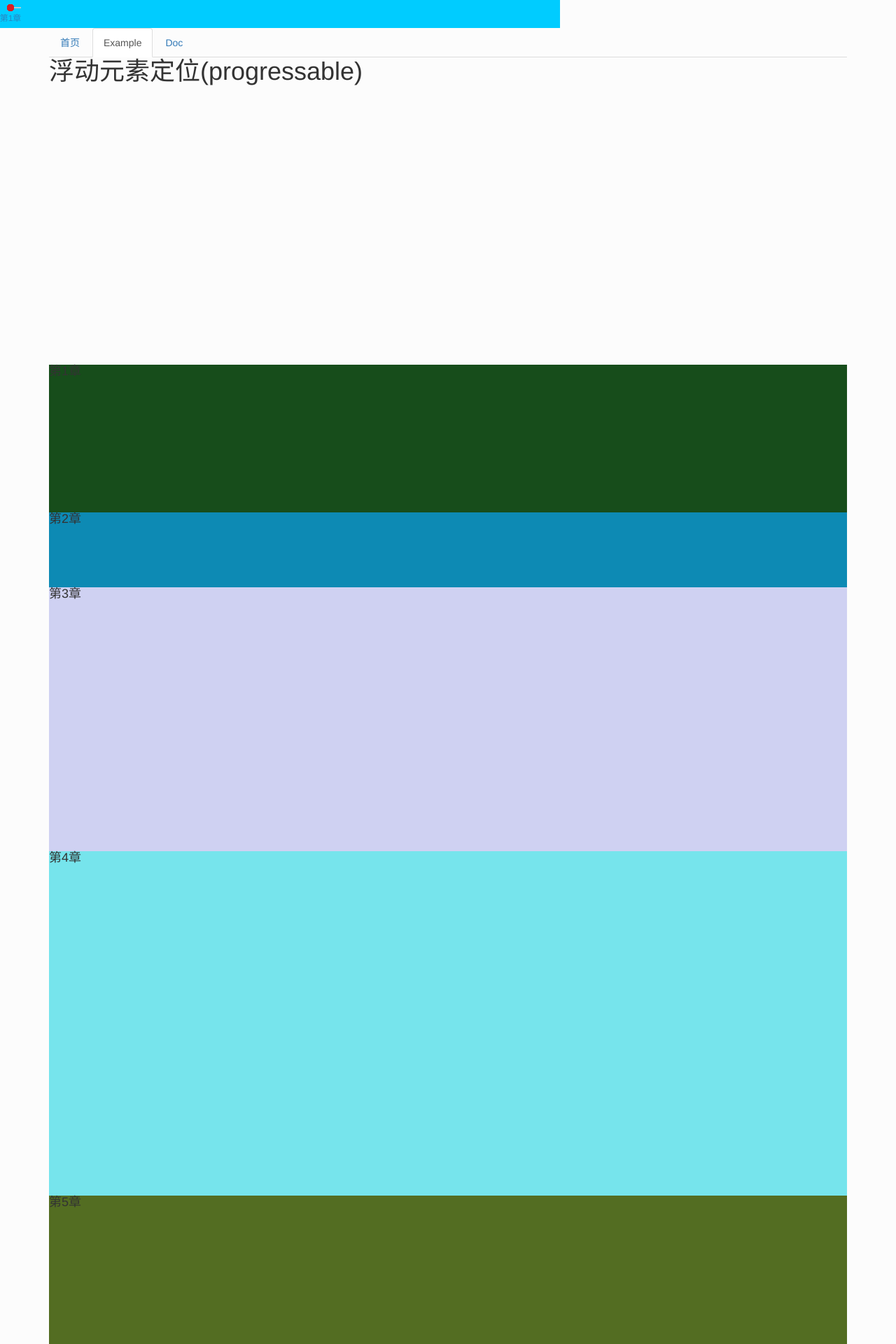
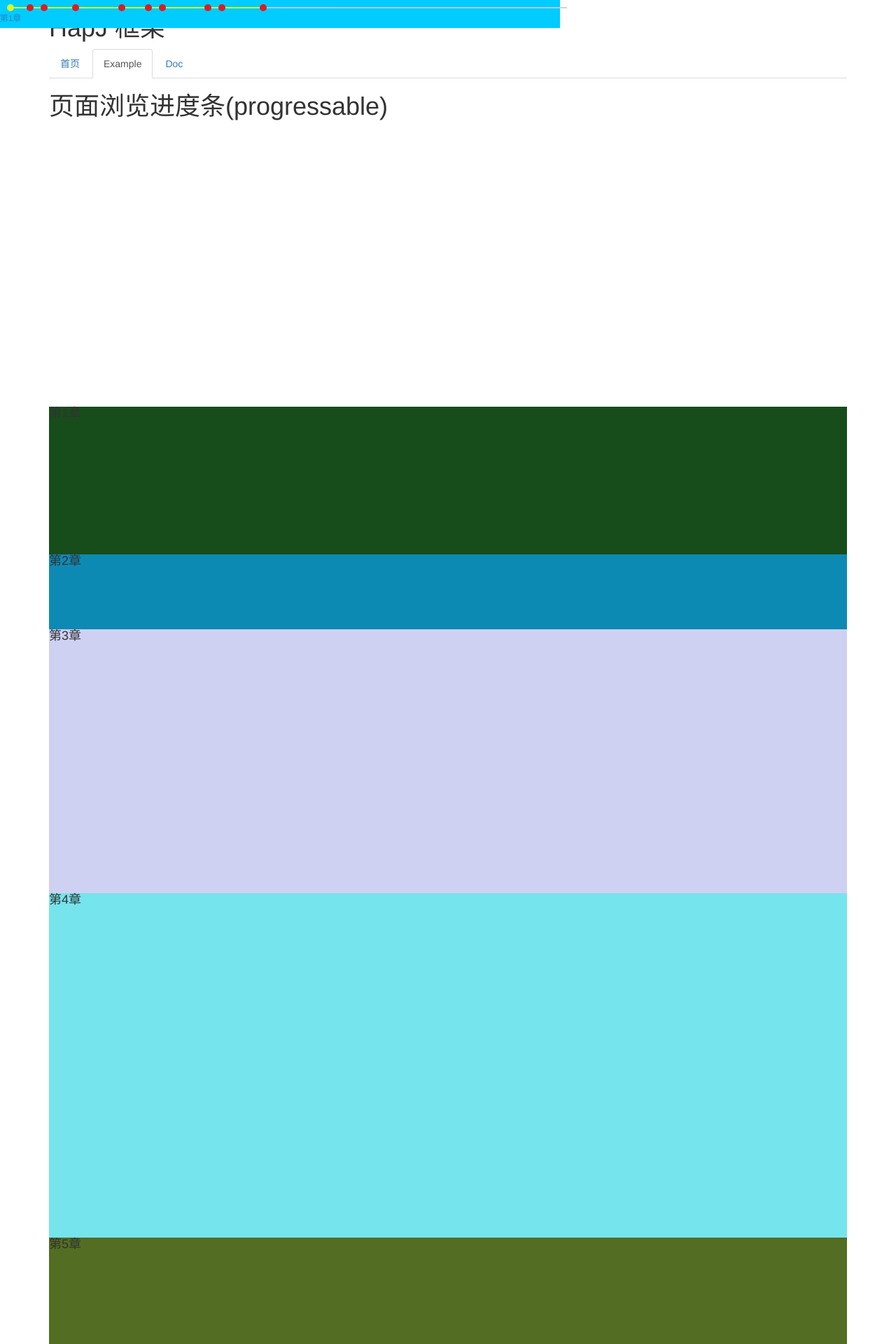
Before and after one commit to golegen/hapj, a PHP site: page /example/js/ui/progressable.php in a window 1280 px wide. Shown: the top 1920 px of the page at 70% size. Run offline with PHP 8.4, Linux system fonts and the light colour scheme; some libraries are stand-ins or nearby versions.

Commit message:
progress

```diff
--- a/example/js/ui/progressable.php
+++ b/example/js/ui/progressable.php
@@ -2,13 +2,10 @@
 $showType = 'example';
 include '../../include/header.phtml';
 ?>
-<h1>浮动元素定位(progressable)</h1>
+<h1>页面浏览进度条(progressable)</h1>
 <script src="/src/js/ui/progressable.js"></script>
 
 <style>
-body,h1,h2,h3,h4,h5,h6,hr,blockquote,dl,dt,dd,ul,ol,li,pre,form,fieldset,legend,button,input,textarea,th,td{margin:0;padding:0}
-li{list-style:none;}
-body{background:#FCFCFC;}
 #top_panel{position:fixed;left:0;top:0;width:1003px;margin:0 auto;}
 #top_panel .container{position:relative;width:1003px;}
 #top_panel .container .left{width:820px;padding:0 10px;position:absolute;left:0;top:0;}
--- a/example/js/ui/switchable.php
+++ b/example/js/ui/switchable.php
@@ -6,12 +6,9 @@ include '../../include/header.phtml';
 <script src="/src/js/ui/switchable.js"></script>
 
 <style>
-body,h1,h2,h3,h4,h5,h6,hr,blockquote,dl,dt,dd,ul,ol,li,pre,form,fieldset,legend,button,input,textarea,th,td{margin:0;padding:0}
-li{list-style:none;}
-
 .profocus{width:460px;height:350px;overflow:hidden;position:relative; float:left;}
 .profocus  ul{margin:0;padding: 0;word-spacing:normal; overflow:hidden; position:relative;}
-.profocus  li{width:460px;height:350px; text-align:right; float:left;}
+.profocus  li{width:460px;height:350px; text-align:right; float:left; list-style:none;}
 .profocus  li img{margin:0;display:block; width:460px; height:350px;}
 .profocus .num{position:absolute; bottom:20px; left:50%; margin-left:-150px; z-index:10;  text-align:center; width:300px;}
 .profocus .num span{ cursor:pointer; display:inline-block;width:12px;height:12px;border-radius: 50%;background: #e7e7e7;margin:13px 7px 0 0;}
--- a/src/js/ui/progressable.js
+++ b/src/js/ui/progressable.js
@@ -1,18 +1,21 @@
 /**
- * Copyright (c) 2016, Jiehun.com.cn Inc. All Rights Reserved
- * @class jQuery.fn.floatable
- * @author dengxiaolong@jiehun.com.cn  liuxiaoyan@hunbasha.com
- * @date 2016-01-11
- * @version 1.6
+ * Copyright (c) 2014, Jiehun.com.cn Inc. All Rights Reserved
+ * @author dengxiaolong@jiehun.com.cn
+ * @date 2014-08-03
+ * @version 1.0
+ * @module hapj/ui/progressbar
  * @brief 使节点能够根据所在屏幕位置变成一个进度条的节点，根据屏幕位置来提示进度
  * @example
-	$('#list1').tag('li').progressable({
+ hapj(function(H){
+	H.ui('#list1').tag('li')
+	.progressable({
 		title:'h4',
 		maxWidth:1500,
 		getTitle:function(i){
 			return '第' + (i + 1) + '章';
 		},
 		offsetTop:40
+	});
 });
  **/
 !function($, d){
@@ -45,7 +48,7 @@
 			offsets[i] = [el.offset().top, el.height(true)];
 		}
 		// 生成好对应的进度条面板
-		var height = offsets[len - 1][0] + offsets[len - 1][1] - offsets[0][0];
+		var height = offsets[len - 1][0] + offsets[len - 1][0] - offsets[0][0];
 		var ratio = o.maxWidth/height;
 
 		// 生成一个进度条元素
@@ -62,6 +65,7 @@
 			var offset = left - offsets[i - 1][2];
 			if (offset < o.minOffset) {
 				left = offsets[i - 1][2] + o.minOffset;
+				//console.log(offset, left);
 			}
 			left = parseInt(left);
 			offsets[i][2] = left;
@@ -73,7 +77,7 @@
 				offsets[i][3] = offsets[i + 1][2] - offsets[i][2];
 			}
 		}
-
+		//console.log(offsets);
 		// 调整好每个进度的宽度
 		for(var i = 0; i < len; i++) {
 			var html = '<li style="left:' + offsets[i][2] + 'px;width:' + offsets[i][3] + 'px;"><a><em index="' + i + '"></em><i><b></b><span></span></i><h4>';
@@ -99,7 +103,7 @@
 		div.on('click', function(e){
 			if (e.target.nodeName == 'EM') {
 				var i = e.target.getAttribute('index');
-				var of = $(self)[i].offset();
+				var of = $(self[i]).offset();
 				window.scrollTo(of.left, of.top - o.offsetTop + 2);
 			}
 		});
@@ -136,7 +140,7 @@
 	function onResize(div, self, lis, offsets, height, options)
 	{
 		var startY = options.offsetTop
-		, top = $(document.body).offset().top + startY
+			, top = $(window).scrollTop() + startY
 			, min = null
 			, len = offsets.length;
 
@@ -153,7 +157,6 @@
 				}
 			}
 		}
-
 		if (min !== null) {
 			if (min[0] > offsets[min[1]][1]) {
 				min[0] = offsets[min[1]][1];
@@ -171,7 +174,7 @@
 			if (lastTop != null) {
 				var _delta = min[0];
 				var index = min[1];
-				if (index < 0 || $(document.body).offset().top == 0) {
+				if (index < 0 || $(window).scrollTop() == 0) {
 					options.onHide && options.onHide.call(null, div);
 					return;
 				}
@@ -179,14 +182,15 @@
 				var ratio = offsets[index][3]/offsets[index][1];
 				var width = _delta * ratio;
 				if (width < options.minOffset) {
+					// 如果只有一个节点，则移动点
 					width = 0;
 				}
 
-				// 如果只有一个节点，则移动点
 				if (offsets.length == 1) {
 					lis[index].getElementsByTagName('em')[0].style.left = (width - options.dotWidth/2) + 'px';
 					return;
 				}
+
 
 				if (index in lis) {
 					lis[index].getElementsByTagName('div')[1].style.width = width + 'px';
```
Lines whose indentation alone changed are shown as unchanged.
